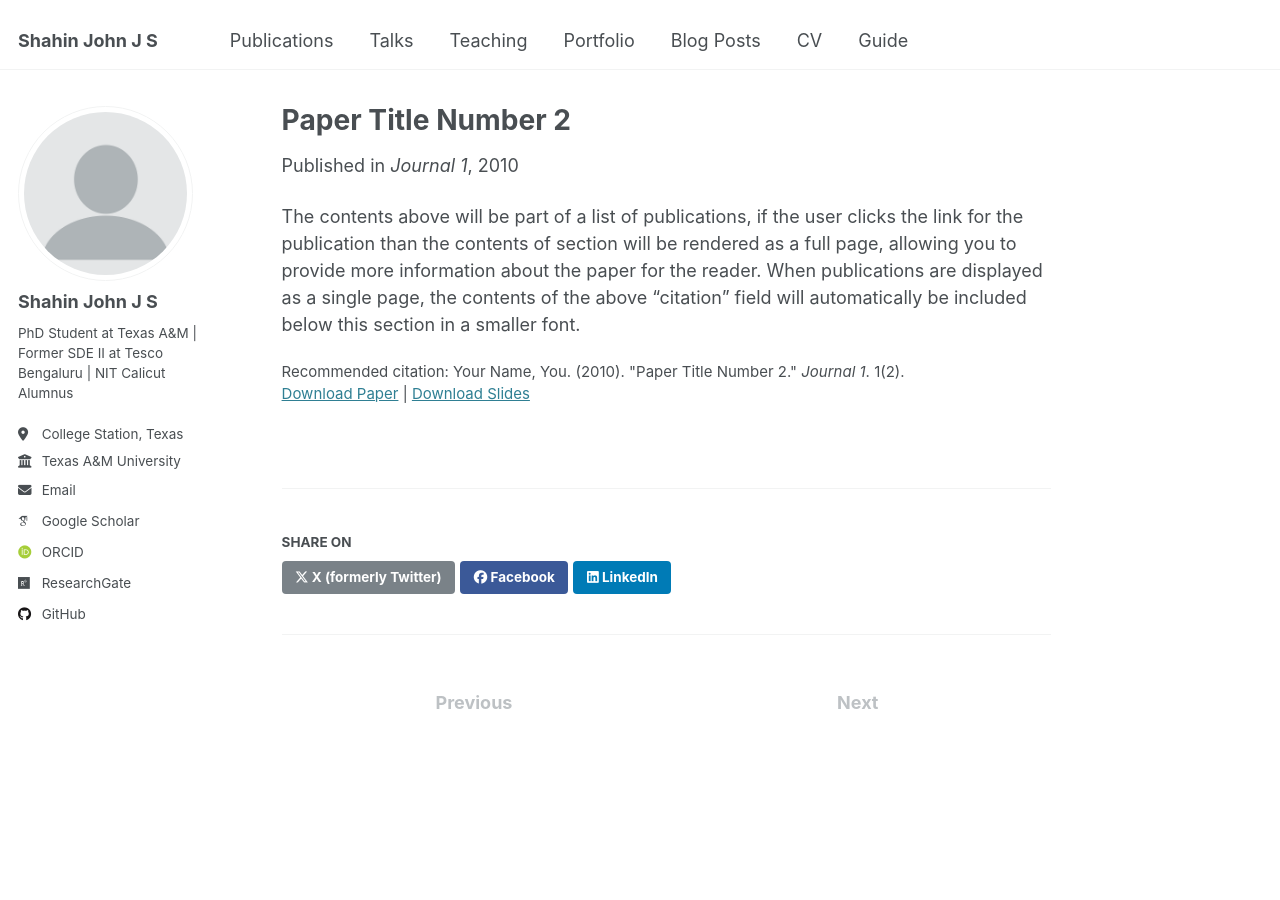
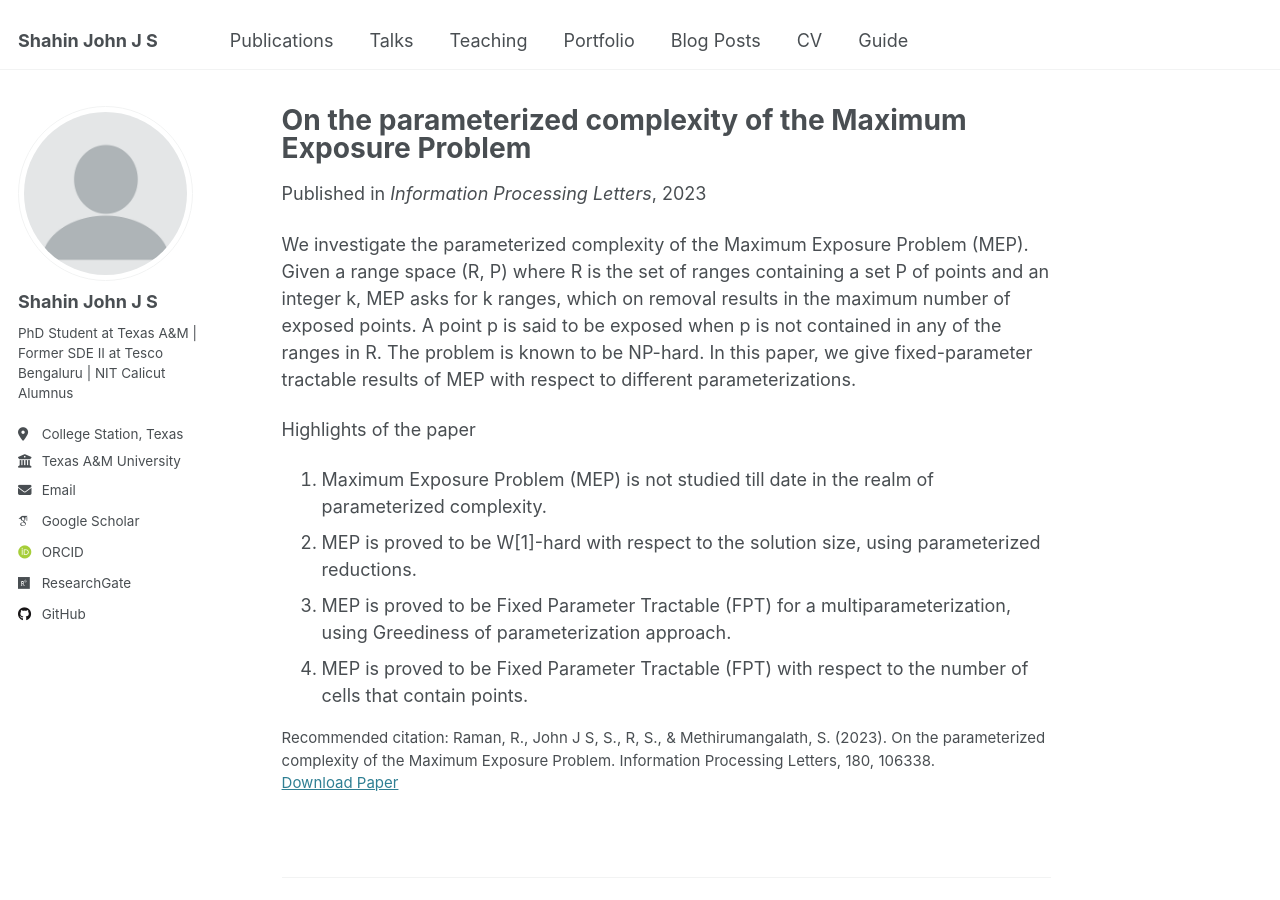
Before and after one commit to ivinjohn98/ivinjohn98.github.io, a Jekyll site: the page built from _publications/2010-10-01-paper-title-number-2.md, in a window 1280 px wide and 900 px high. Built offline with Jekyll 4.4.1, drawn with Linux system fonts in a browser that asks for light colours; some web fonts are replaced.

Commit message:
Update 2010-10-01-paper-title-number-2.md

```diff
--- a/_publications/2010-10-01-paper-title-number-2.md
+++ b/_publications/2010-10-01-paper-title-number-2.md
@@ -1,14 +1,19 @@
 ---
-title: "Paper Title Number 2"
+title: "On the parameterized complexity of the Maximum Exposure Problem"
 collection: publications
 category: manuscripts
-permalink: /publication/2010-10-01-paper-title-number-2
-excerpt: 'This paper is about the number 2. The number 3 is left for future work.'
-date: 2010-10-01
-venue: 'Journal 1'
-slidesurl: 'http://academicpages.github.io/files/slides2.pdf'
-paperurl: 'http://academicpages.github.io/files/paper2.pdf'
-citation: 'Your Name, You. (2010). &quot;Paper Title Number 2.&quot; <i>Journal 1</i>. 1(2).'
+permalink: /publication/2023-02-01-parameterized-complexity-maximum-exposure-problem
+excerpt: 'We investigate the parameterized complexity of the Maximum Exposure Problem (MEP). Given a range space (R, P) where R is the set of ranges containing a set P of points and an integer k, MEP asks for k ranges, which on removal results in the maximum number of exposed points. A point p is said to be exposed when p is not contained in any of the ranges in R. The problem is known to be NP-hard. In this paper, we give fixed-parameter tractable results of MEP with respect to different parameterizations.'
+date: 2023-02-01
+venue: 'Information Processing Letters'
+paperurl: 'https://doi.org/10.1016/j.ipl.2022.106338'
+citation: 'Raman, R., John J S, S., R, S., & Methirumangalath, S. (2023). On the parameterized complexity of the Maximum Exposure Problem. Information Processing Letters, 180, 106338.'
 ---
 
-The contents above will be part of a list of publications, if the user clicks the link for the publication than the contents of section will be rendered as a full page, allowing you to provide more information about the paper for the reader. When publications are displayed as a single page, the contents of the above "citation" field will automatically be included below this section in a smaller font.
+We investigate the parameterized complexity of the Maximum Exposure Problem (MEP). Given a range space (R, P) where R is the set of ranges containing a set P of points and an integer k, MEP asks for k ranges, which on removal results in the maximum number of exposed points. A point p is said to be exposed when p is not contained in any of the ranges in R. The problem is known to be NP-hard. In this paper, we give fixed-parameter tractable results of MEP with respect to different parameterizations.
+
+Highlights of the paper
+1. Maximum Exposure Problem (MEP) is not studied till date in the realm of parameterized complexity.
+2. MEP is proved to be W[1]-hard with respect to the solution size, using parameterized reductions.
+3. MEP is proved to be Fixed Parameter Tractable (FPT) for a multiparameterization, using Greediness of parameterization approach.
+4. MEP is proved to be Fixed Parameter Tractable (FPT) with respect to the number of cells that contain points.
```
